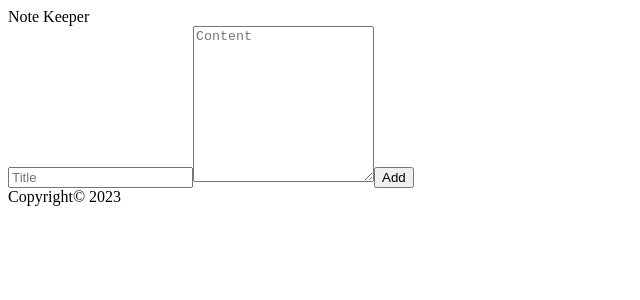
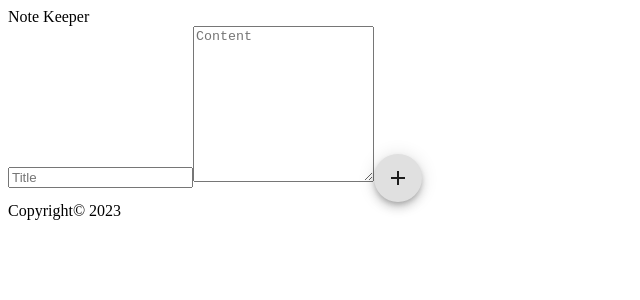
Before and after one commit to NawarTurk/ReactPractice_To-Do-List, a React (Create React App) app: page / in a window 1280 px wide. Shown: the top 300 px of the page, without its empty margins (0-640 px from the left). Built offline with nearby package versions, Linux system fonts and the light colour scheme.

Commit message:
using floating action button for the note creator component

```diff
--- a/package.json
+++ b/package.json
@@ -5,6 +5,7 @@
   "dependencies": {
     "@emotion/react": "^11.11.1",
     "@emotion/styled": "^11.11.0",
+    "@mui/icons-material": "^5.14.8",
     "@mui/material": "^5.14.8",
     "@testing-library/jest-dom": "^5.17.0",
     "@testing-library/react": "^13.4.0",
--- a/src/NoteCreator.jsx
+++ b/src/NoteCreator.jsx
@@ -1,5 +1,8 @@
 import React, {useState} from 'react';
-import Button from '@mui/material/Button';
+
+import Fab from '@mui/material/Fab';
+import AddIcon from '@mui/icons-material/Add';
+import Zoom from '@mui/material/Zoom';
 
 
 
@@ -45,7 +48,11 @@
         <form>
             <input name="title" placeholder="Title" value={newNote.title} onChange={handleNoteCreatorChange}/>
             <textarea name="content" placeholder="Content" value={newNote.content} rows="10" onChange={handleNoteCreatorChange}/>
-            <button onClick={handleSubmit}>Add</button>
+            <Zoom in={true}>
+                <Fab onClick={handleSubmit} size="medium">
+                    <AddIcon />
+                </Fab>
+            </Zoom>
         </form>
     )
 }
```
Also changed, not shown: 1 other file (tests, documents, lock files or other folders).
